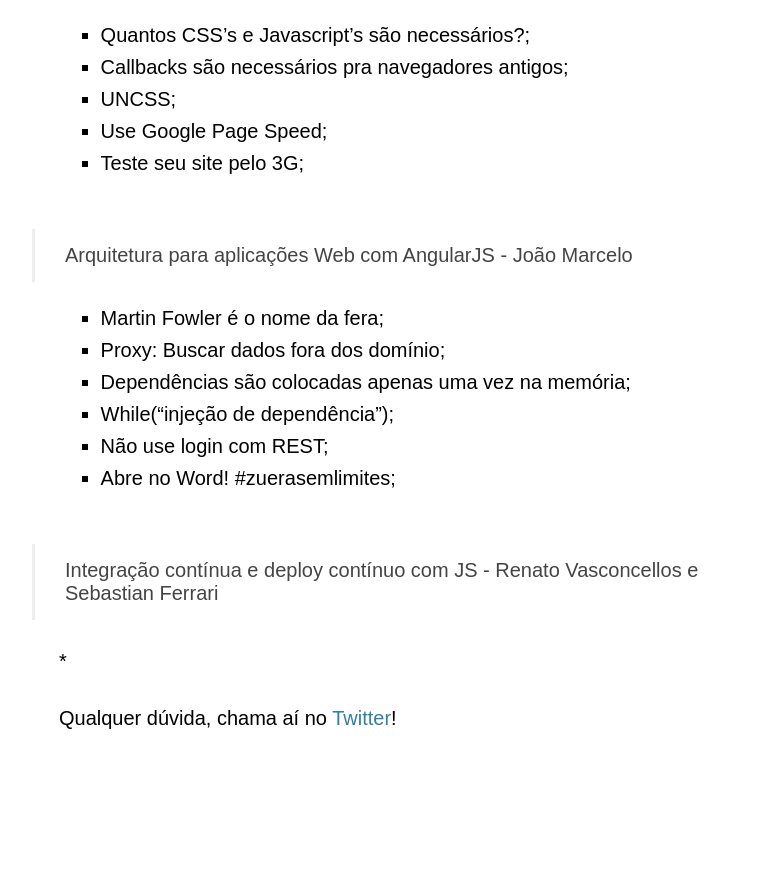
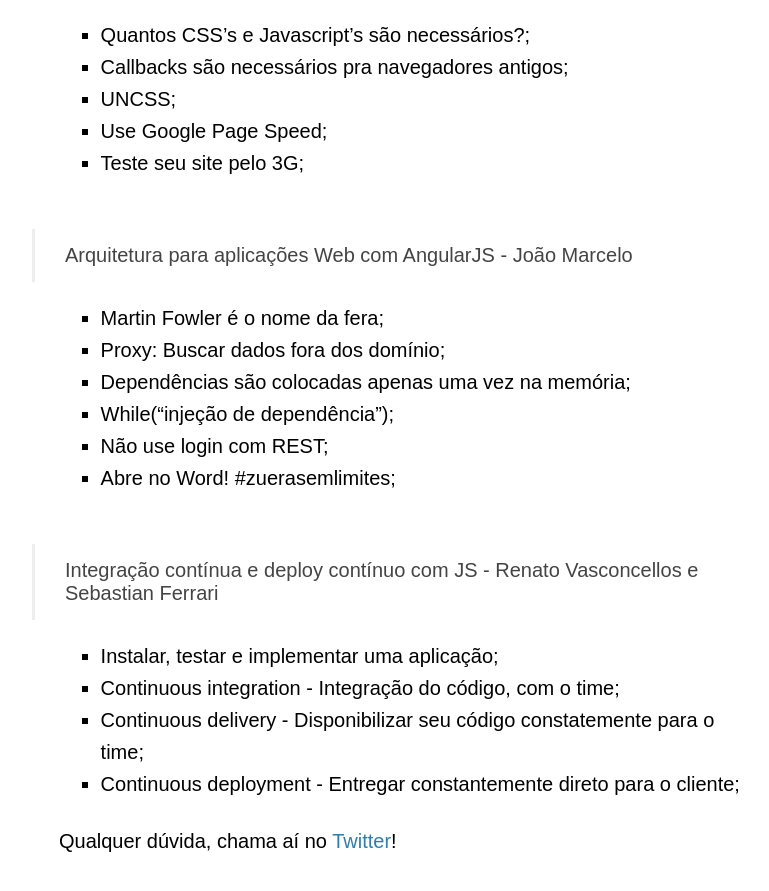
Before and after one commit to fabriciomrkonell/fabriciomrkonell, a Jekyll site: the page built from _posts/2014-11-21-front-in-floripa-o-evento-2014.markdown, in a window 1280 px wide and 900 px high, scrolled down 972 px. Shown: the top 891 px of the window, without its empty margins (231-1000 px from the left). Built offline with Jekyll 4.4.1, drawn with Linux system fonts in a browser that asks for light colours; some web fonts are replaced; Markdown is read by kramdown in place of the engine named in the settings; comment, search, counter and statistics services are not loaded; before the commit the page ends 1749 px from its top, so only the background shows below that.

Commit message:
Front In Floripa

```diff
--- a/_posts/2014-11-21-front-in-floripa-o-evento-2014.markdown
+++ b/_posts/2014-11-21-front-in-floripa-o-evento-2014.markdown
@@ -26,6 +26,9 @@
 * Abre no Word! #zuerasemlimites;
 
 <h3>Integração contínua e deploy contínuo com JS - Renato Vasconcellos e Sebastian Ferrari</h3>
-*
+* Instalar, testar e implementar uma aplicação;
+* Continuous integration - Integração do código, com o time;
+* Continuous delivery - Disponibilizar seu código constatemente para o time;
+* Continuous deployment - Entregar constantemente direto para o cliente;
 
 Qualquer dúvida, chama aí no <a href="https://twitter.com/realronchi" target="blank">Twitter</a>!
```
